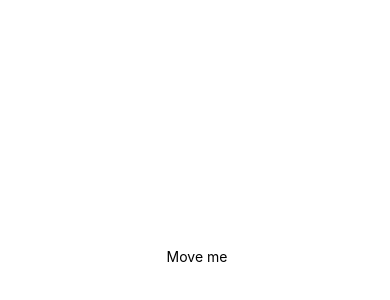
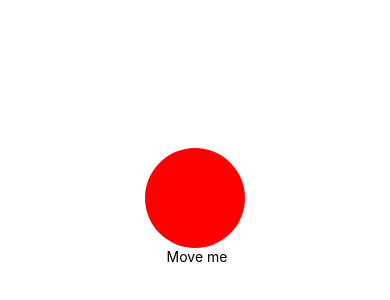
Before and after one commit to ARNAVbot/RN-Animation, a React Native app: screen / in a window 390 px wide. Shown: the part 216-516 px from the top of the page. Built offline with nearby package versions, Linux system fonts and the light colour scheme.

Commit message:
using translate for translating animation

```diff
--- a/App.tsx
+++ b/App.tsx
@@ -36,16 +36,16 @@ const App = () => {
 
   function moveBall() {
     Animated.timing(leftValue, {
-      toValue: 1,
+      toValue: 100,
       duration: 5000,
       useNativeDriver: true
     }).start()
 
-    setTimeout(() => {
-      for(let i=0;i<300000000;i++) {
+    // setTimeout(() => {
+    //   for(let i=0;i<300000000;i++) {
 
-      }
-    }, 1000);
+    //   }
+    // }, 1000);
   }
 
   return (
@@ -61,7 +61,7 @@ const App = () => {
             width: 100,
             height: 100,
             borderRadius: 100/2,
-            opacity: leftValue,
+            transform: [{translateX: leftValue}],
             backgroundColor: 'red',
         }}
         />
```
